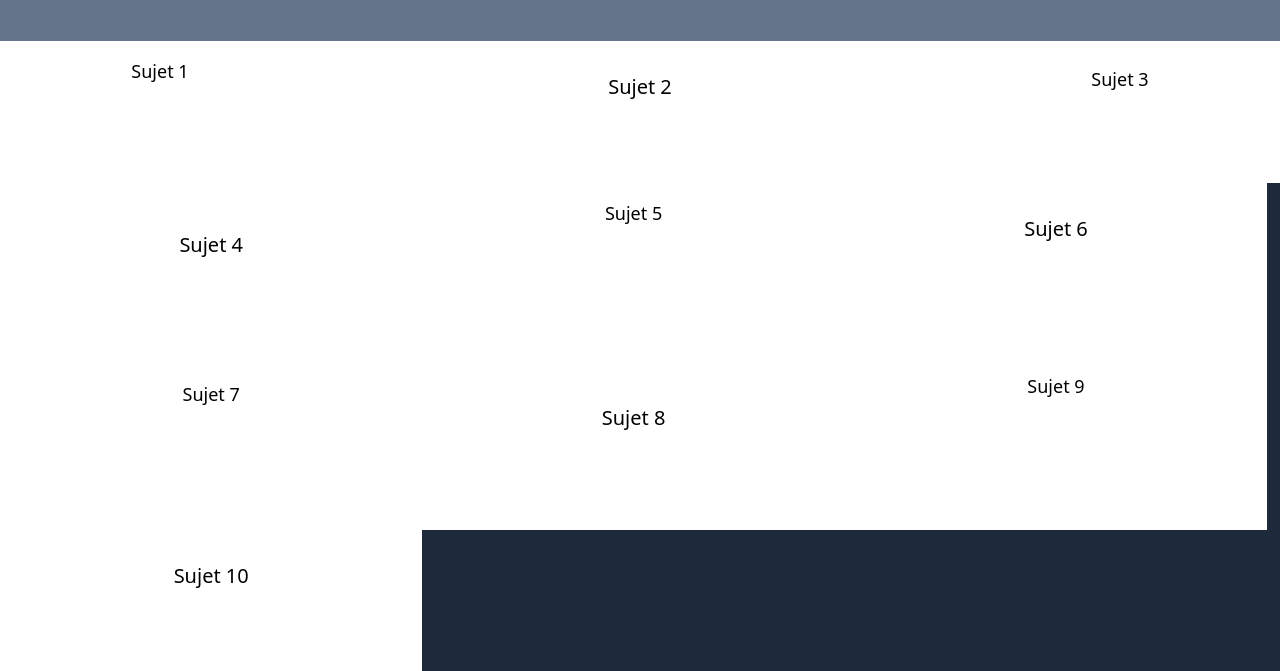
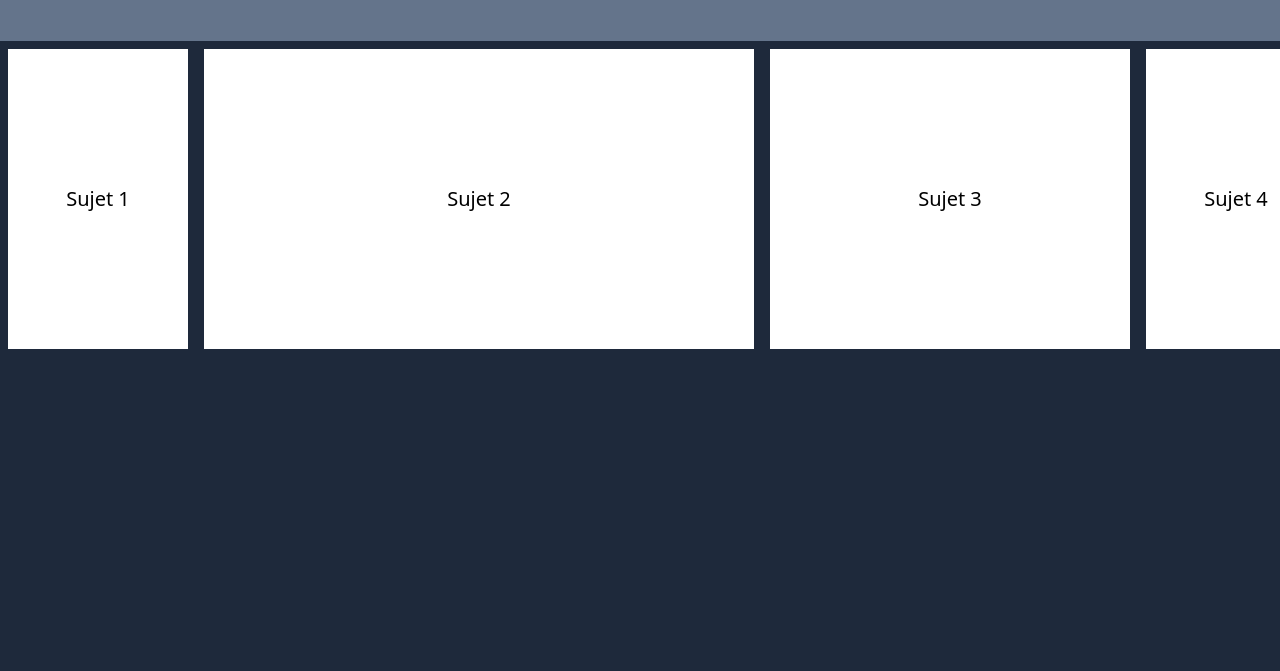
Before and after one commit to ninjawill543/Forum, a plain HTML site: page static/html/index.html in a window 1280 px wide. Shown: the part 171-842 px from the top of the page. Drawn offline with Linux system fonts and the light colour scheme.

Commit message:
sliderSubjects

```diff
--- a/static/css/input.css
+++ b/static/css/input.css
@@ -15,3 +15,35 @@
     padding: 0 20px;
     width: 50px;
 }
+.wrapper {
+    max-height: 310px;
+    display: flex;
+    overflow-x: auto;
+}
+.wrapper .itemSmall {
+    height: 300px;
+    min-width: 180px;
+    max-width: 150px;
+    line-height: 300px;
+}
+.wrapper .itemNorm {
+    height: 300px;
+    min-width: 250px;
+    max-width: 500px;
+    line-height: 300px;
+}
+.wrapper .itemMed {
+    height: 300px;
+    min-width: 360px;
+    max-width: 500px;
+    line-height: 300px;
+}
+.wrapper .itemBig {
+    height: 300px;
+    min-width: 550px;
+    max-width: 500px;
+    line-height: 300px;
+}
+.gridspecs {
+    grid-column: 1 / span 2;
+}
--- a/static/html/index.html
+++ b/static/html/index.html
@@ -18,7 +18,6 @@
                     <button id="navButton">3</button>
                 </div>
             </div>
-        </div>
     </header>
 
     <main>
@@ -42,19 +41,24 @@
             <input name="topic_name"type="text">
             <input type="submit" value="create topic">
         </form> -->
-        <div class="w-full h-[630px] shadow-sm bg-slate-800">
-
-            <div class="flex flex-wrap overflow-x-auto" style="height: 630px;">
-                <div class="bg-white p-4 text-center text-lg" style="width: 25%;">Sujet 1</div>
-                <div class="bg-white p-8 text-center text-xl" style="width: 50%;">Sujet 2</div>
-                <div class="bg-white p-6 text-center text-lg" style="width: 25%;">Sujet 3</div>
-                <div class="bg-white p-12 text-center text-xl" style="width: 33%;">Sujet 4</div>
-                <div class="bg-white p-4 text-center text-lg" style="width: 33%;">Sujet 5</div>
-                <div class="bg-white p-8 text-center text-xl" style="width: 33%;">Sujet 6</div>
-                <div class="bg-white p-6 text-center text-lg" style="width: 33%;">Sujet 7</div>
-                <div class="bg-white p-12 text-center text-xl" style="width: 33%;">Sujet 8</div>
-                <div class="bg-white p-4 text-center text-lg" style="width: 33%;">Sujet 9</div>
-                <div class="bg-white p-8 text-center text-xl" style="width: 33%;">Sujet 10</div>
+        <div class="h-[630px] shadow-sm bg-slate-800">
+            <div class="grid w-full h-[630px] row-span-1 gridspecs">
+                <div class="wrapper">
+                    <div class=" itemSmall bg-white text-center text-xl m-2 w-52"> Sujet 1</div>
+                    <div class=" itemBig bg-white text-center text-xl m-2 w-72"> Sujet 2</div>
+                    <div class=" itemMed bg-white text-center text-xl m-2 w-72"> Sujet 3</div>
+                    <div class=" itemSmall bg-white text-center text-xl m-2 w-52"> Sujet 4</div>
+                    <div class=" itemMed bg-white text-center text-xl m-2 w-72"> Sujet 5</div>
+                    <div class=" itemNorm bg-white text-center text-xl m-2 w-72"> Sujet 6</div>
+                    <div class=" itemBig bg-white text-center text-xl m-2 w-52"> Sujet 7</div>
+                    <div class=" itemNorm bg-white text-center text-xl m-2 w-72"> Sujet 8</div>
+                    <div class=" itemSmall bg-white text-center text-xl m-2 w-52"> Sujet 9</div>
+                    <div class=" itemMed bg-white text-center text-xl m-2 w-52"> Sujet 10</div>
+                    <div class=" itemMed bg-white text-center text-xl m-2 w-72"> Sujet 7</div>
+                    <div class=" itemNorm bg-white text-center text-xl m-2 w-72"> Sujet 8</div>
+                    <div class=" itemBig bg-white text-center text-xl m-2 w-72"> Sujet 9</div>
+                    <div class=" itemSmall bg-white text-center text-xl m-2 w-52"> Sujet 10</div>
+                </div>
             </div>
 
         </div>
```
Also changed, not shown: static/css/output.css.
